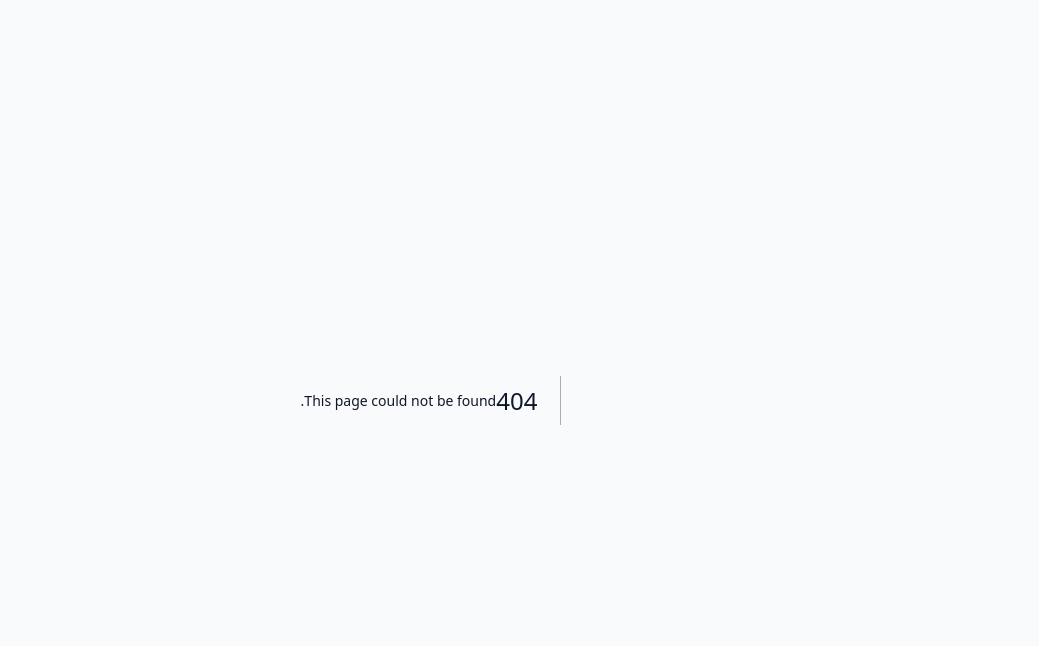
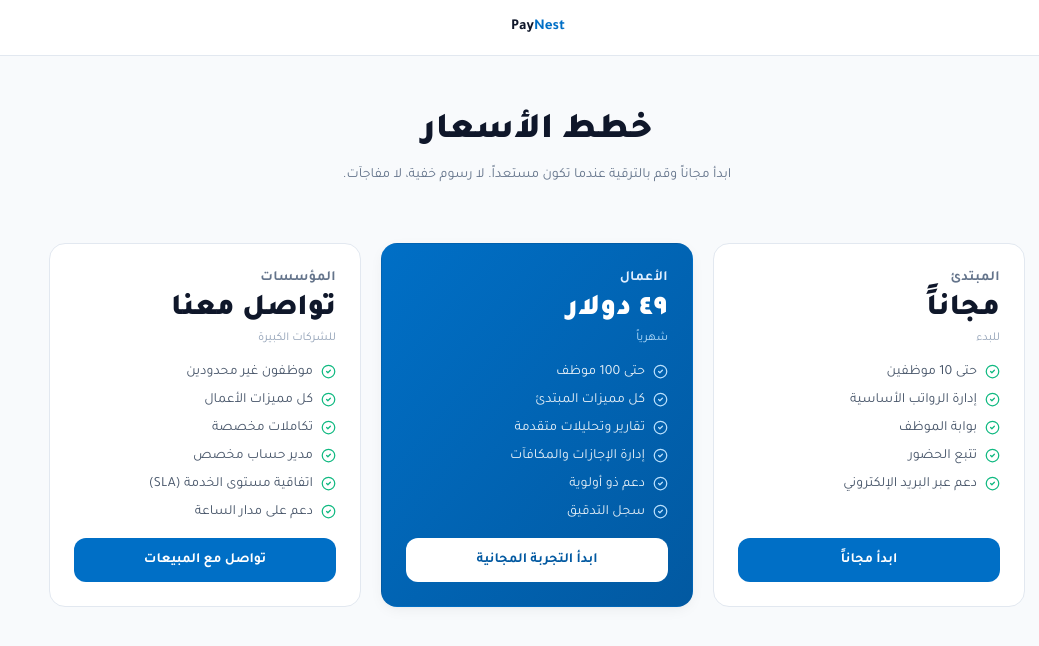
Before and after one commit to Husamalj/paynest, a Next.js app: page /pricing in a window 1280 px wide. Before the commit this address had no page. Shown: the top 646 px of the page, without its empty margins (241-1280 px from the left). Built offline with nearby package versions, Linux system fonts and the light colour scheme.

Commit message:
feat: add pricing page with 3-tier plan cards

```diff
--- /dev/null
+++ b/app/pricing/page.tsx
@@ -0,0 +1,199 @@
+"use client";
+
+import { useRouter } from "next/navigation";
+import { ArrowLeft, ArrowRight, CheckCircle2 } from "lucide-react";
+import { useLanguage } from "@/lib/i18n/LanguageContext";
+
+export default function PricingPage() {
+  const router = useRouter();
+  const { lang } = useLanguage();
+  const ar = lang === "ar";
+  const Back = ar ? ArrowRight : ArrowLeft;
+
+  const plans = ar
+    ? [
+        {
+          name: "المبتدئ",
+          price: "مجاناً",
+          sub: "للبدء",
+          features: [
+            "حتى 10 موظفين",
+            "إدارة الرواتب الأساسية",
+            "بوابة الموظف",
+            "تتبع الحضور",
+            "دعم عبر البريد الإلكتروني",
+          ],
+          cta: "ابدأ مجاناً",
+          highlight: false,
+        },
+        {
+          name: "الأعمال",
+          price: "٤٩ دولار",
+          sub: "شهرياً",
+          features: [
+            "حتى 100 موظف",
+            "كل مميزات المبتدئ",
+            "تقارير وتحليلات متقدمة",
+            "إدارة الإجازات والمكافآت",
+            "دعم ذو أولوية",
+            "سجل التدقيق",
+          ],
+          cta: "ابدأ التجربة المجانية",
+          highlight: true,
+        },
+        {
+          name: "المؤسسات",
+          price: "تواصل معنا",
+          sub: "للشركات الكبيرة",
+          features: [
+            "موظفون غير محدودين",
+            "كل مميزات الأعمال",
+            "تكاملات مخصصة",
+            "مدير حساب مخصص",
+            "اتفاقية مستوى الخدمة (SLA)",
+            "دعم على مدار الساعة",
+          ],
+          cta: "تواصل مع المبيعات",
+          highlight: false,
+        },
+      ]
+    : [
+        {
+          name: "Starter",
+          price: "Free",
+          sub: "to get started",
+          features: [
+            "Up to 10 employees",
+            "Basic payroll management",
+            "Employee portal",
+            "Attendance tracking",
+            "Email support",
+          ],
+          cta: "Get Started Free",
+          highlight: false,
+        },
+        {
+          name: "Business",
+          price: "$49",
+          sub: "per month",
+          features: [
+            "Up to 100 employees",
+            "Everything in Starter",
+            "Advanced reports & analytics",
+            "Leaves & bonuses management",
+            "Priority support",
+            "Audit log",
+          ],
+          cta: "Start Free Trial",
+          highlight: true,
+        },
+        {
+          name: "Enterprise",
+          price: "Contact us",
+          sub: "for large teams",
+          features: [
+            "Unlimited employees",
+            "Everything in Business",
+            "Custom integrations",
+            "Dedicated account manager",
+            "SLA guarantee",
+            "24/7 support",
+          ],
+          cta: "Contact Sales",
+          highlight: false,
+        },
+      ];
+
+  return (
+    <div dir={ar ? "rtl" : "ltr"} className="min-h-screen bg-slate-50">
+      {/* Header */}
+      <header className="bg-white border-b border-slate-200 px-6 h-14 flex items-center justify-between sticky top-0 z-10">
+        <button
+          onClick={() => router.push("/")}
+          className="flex items-center gap-2 text-sm text-slate-600 hover:text-slate-900 transition-colors"
+        >
+          <Back size={16} />
+          {ar ? "العودة" : "Back"}
+        </button>
+        <button
+          onClick={() => router.push("/")}
+          className="font-bold text-slate-900 text-[15px] hover:opacity-70 transition-opacity"
+        >
+          Pay<span className="text-brand-600">Nest</span>
+        </button>
+        <div className="w-16" />
+      </header>
+
+      {/* Hero */}
+      <section className="text-center py-14 px-4">
+        <h1 className="text-3xl sm:text-4xl font-black text-slate-900 mb-3">
+          {ar ? "خطط الأسعار" : "Simple, Transparent Pricing"}
+        </h1>
+        <p className="text-slate-500 max-w-xl mx-auto text-sm leading-relaxed">
+          {ar
+            ? "ابدأ مجاناً وقم بالترقية عندما تكون مستعداً. لا رسوم خفية، لا مفاجآت."
+            : "Start free and upgrade when you're ready. No hidden fees, no surprises."}
+        </p>
+      </section>
+
+      {/* Plans */}
+      <section className="max-w-5xl mx-auto px-4 sm:px-6 pb-16 grid grid-cols-1 sm:grid-cols-3 gap-5">
+        {plans.map((plan) => (
+          <div
+            key={plan.name}
+            className={`rounded-2xl p-6 border flex flex-col gap-4 ${
+              plan.highlight
+                ? "bg-gradient-to-br from-brand-600 to-brand-700 border-transparent text-white shadow-elevated"
+                : "bg-white border-slate-200 text-slate-900"
+            }`}
+          >
+            <div>
+              <div
+                className={`text-sm font-bold uppercase tracking-wide mb-1 ${
+                  plan.highlight ? "text-brand-100" : "text-slate-500"
+                }`}
+              >
+                {plan.name}
+              </div>
+              <div className="text-3xl font-black">{plan.price}</div>
+              <div
+                className={`text-xs mt-0.5 ${
+                  plan.highlight ? "text-brand-200" : "text-slate-400"
+                }`}
+              >
+                {plan.sub}
+              </div>
+            </div>
+
+            <ul className="space-y-2 flex-1">
+              {plan.features.map((f) => (
+                <li key={f} className="flex items-start gap-2 text-sm">
+                  <CheckCircle2
+                    size={15}
+                    className={`mt-0.5 flex-shrink-0 ${
+                      plan.highlight ? "text-brand-200" : "text-emerald-500"
+                    }`}
+                  />
+                  <span className={plan.highlight ? "text-white/90" : "text-slate-600"}>
+                    {f}
+                  </span>
+                </li>
+              ))}
+            </ul>
+
+            <button
+              onClick={() => router.push("/signup")}
+              className={`w-full py-3 rounded-xl font-bold text-sm transition-all ${
+                plan.highlight
+                  ? "bg-white text-brand-700 hover:bg-brand-50"
+                  : "bg-brand-600 text-white hover:bg-brand-700"
+              }`}
+            >
+              {plan.cta}
+            </button>
+          </div>
+        ))}
+      </section>
+    </div>
+  );
+}
```
